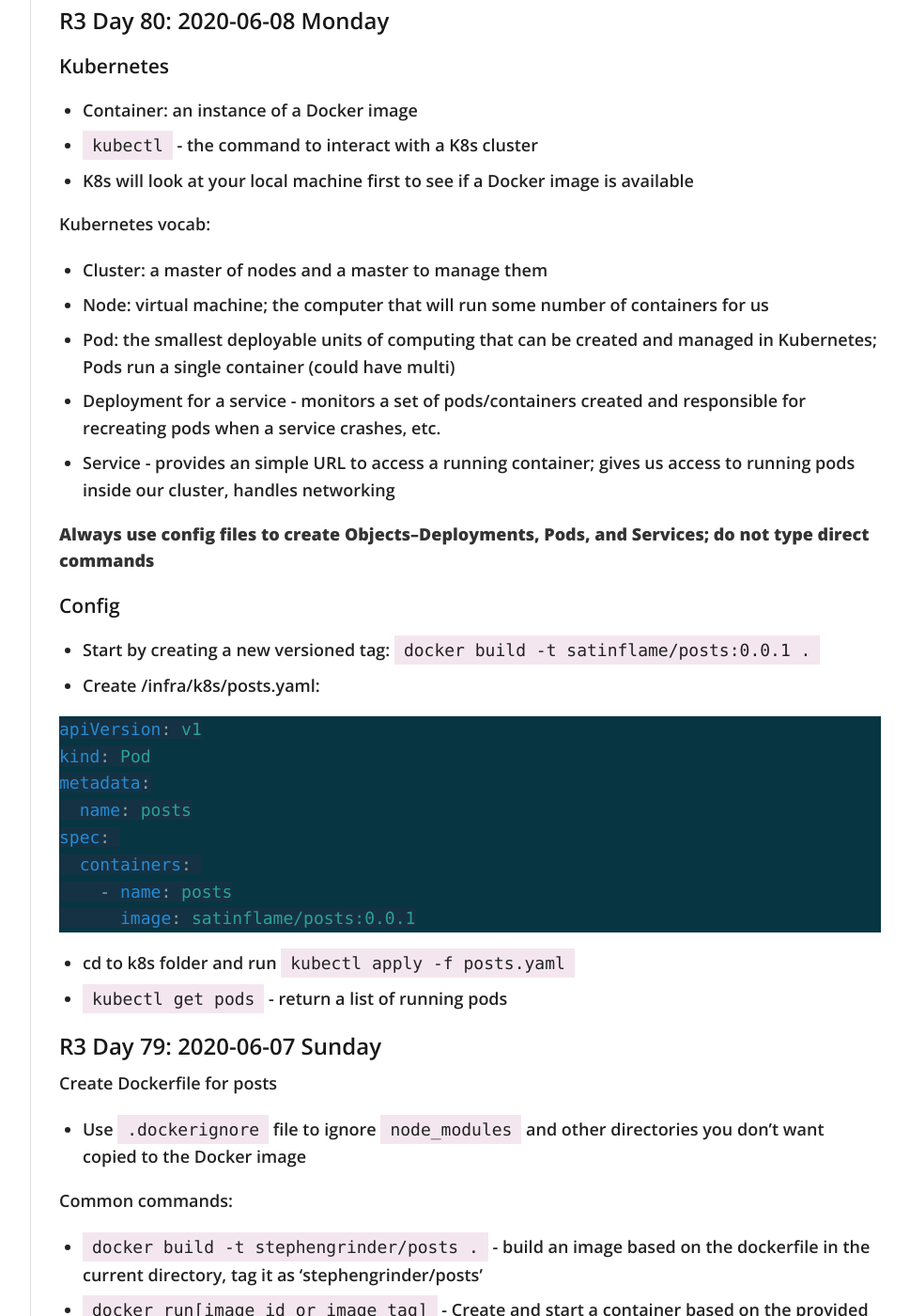
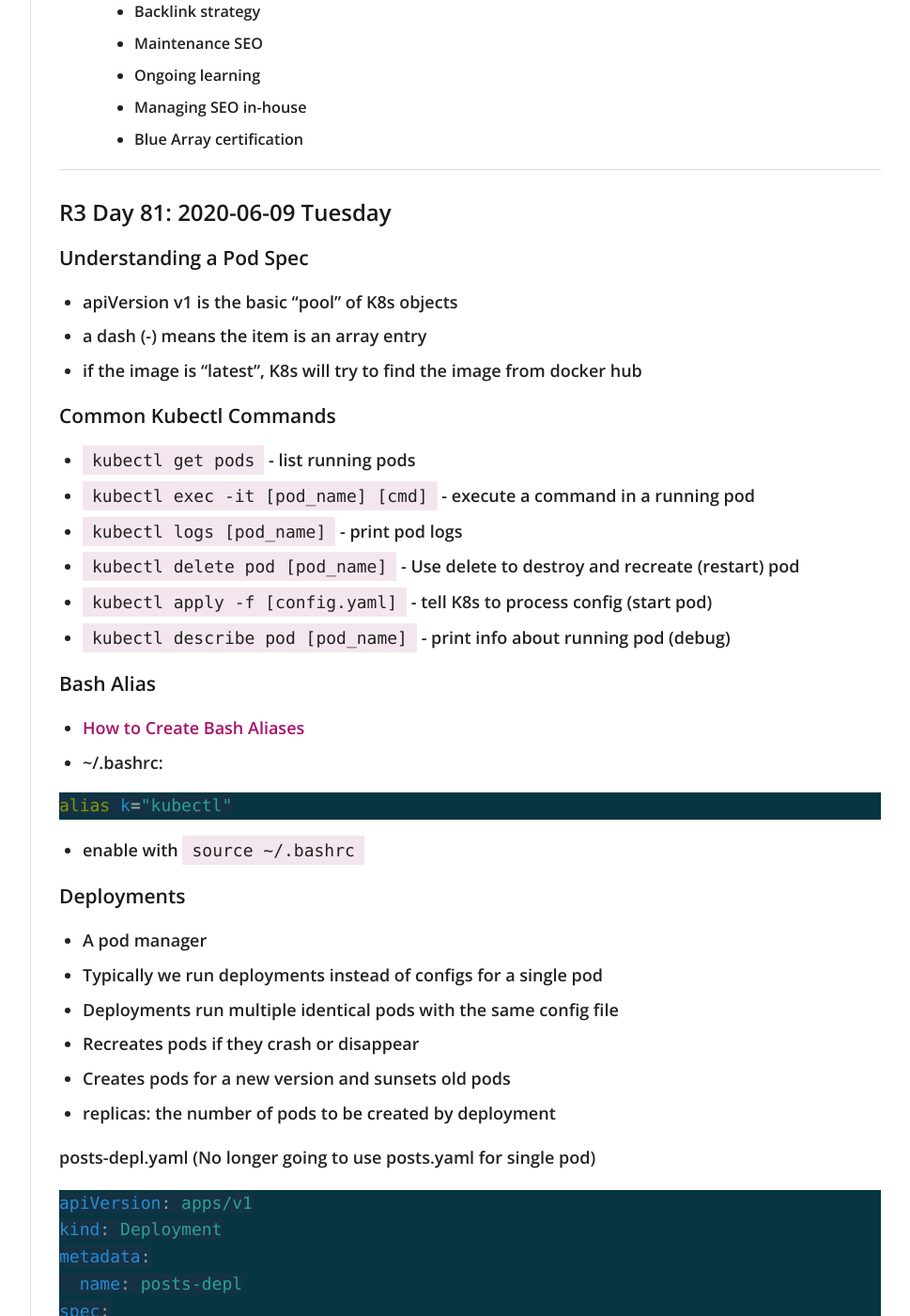
Before and after one commit to virtual/100daysofcode, a Jekyll site: the page built from index.md, in a window 1280 px wide and 1400 px high, scrolled down 4223 px. Shown: the whole window at 94% size, without its empty margins (272-1241 px from the left). Built offline with Jekyll 4.4.1, drawn with Linux system fonts in a browser that asks for light colours; nearby versions of some CDN libraries; our own code applies the rules of GitHub Pages for plain Markdown files; some of the changed text lies outside the part shown.

Commit message:
deployment k8s

````diff
--- a/index.md
+++ b/index.md
@@ -87,6 +87,12 @@
   - Day 71: Section 2✓: A Mini-Microservices App (Event bus data store)
   - Day 72: Section 3: Running services with Docker
   - Day 74: Section 24: Basics of Docker
+  - Day 75: Section 24: Basics of Docker
+  - Day 76: Section 24: Basics of Docker (Docker images)
+  - Day 78: Section 24✓: Basics of Docker (Running Node.js in a Docker Container)
+  - Day 79: Section 3✓: Running services with Docker (Create Dockerfile for posts)
+  - Day 80: Section 4: Orchestrating Collections of Services with Kubernetes (Getting started: Kubernetes)
+  - Day 80: Section 4: Orchestrating Collections of Services with Kubernetes (Deployments)
 - Develop out [Knight University using TailwindCSS](https://virtual.github.io/knightu/)
   - Day 55: Hero, subfeature
 - Other projects/APIs
@@ -109,8 +115,8 @@
   - Day 50: Technical audit of your site (part 2)
   - Day 51: Producing a technical backlog
   - Day 51, 52, 66: Benchmarking against your competitors
-  - Day 66, 76: SEO common pitfalls
-  - Creating a Keyword Universe
+  - Day 66, 76, 77: SEO common pitfalls
+  - Day 81: Creating a Keyword Universe
   - Creating your North Star Goal
   - Creating your monthly report
   - Site structure and internal linking
@@ -126,6 +132,75 @@
   - Blue Array certification
 
 ---
+
+## R3 Day 81: 2020-06-09 Tuesday
+
+### Understanding a Pod Spec
+
+- apiVersion v1 is the basic "pool" of K8s objects
+- a dash (-) means the item is an array entry
+- if the image is "latest", K8s will try to find the image from docker hub
+
+### Common Kubectl Commands
+
+- `kubectl get pods` - list running pods
+- `kubectl exec -it [pod_name] [cmd]` - execute a command in a running pod
+- `kubectl logs [pod_name]` - print pod logs
+- `kubectl delete pod [pod_name]` - Use delete to destroy and recreate (restart) pod
+- `kubectl apply -f [config.yaml]` - tell K8s to process config (start pod)
+- `kubectl describe pod [pod_name]` - print info about running pod (debug)
+
+### Bash Alias
+
+- [How to Create Bash Aliases](https://linuxize.com/post/how-to-create-bash-aliases/)
+- ~/.bashrc:
+
+```bash
+alias k="kubectl"
+```
+
+- enable with `source ~/.bashrc`
+
+### Deployments
+
+- A pod manager
+- Typically we run deployments instead of configs for a single pod
+- Deployments run multiple identical pods with the same config file
+- Recreates pods if they crash or disappear
+- Creates pods for a new version and sunsets old pods
+- replicas: the number of pods to be created by deployment
+
+posts-depl.yaml
+(No longer going to use posts.yaml for single pod)
+
+```yaml
+apiVersion: apps/v1
+kind: Deployment
+metadata:
+  name: posts-depl
+spec:
+  replicas: 1
+  selector:
+    matchLabels:
+      app: posts
+  template:
+    metadata:
+      labels:
+        app: posts
+    spec:
+      containers:
+        - name: posts
+          image: satinflame/posts:0.0.1
+```
+
+- Now if you delete a running pod, the deployment will automatically recreate a new one
+
+### Common Deployment Commands
+
+- `kubectl get deployments` - list running deployments
+- `kubectl describe deployment [deployment_name]` - print out info on a deployment
+- `kubectl apply -f [config.yaml]` - create deployment from config
+- `kubectl delete deployment [deployment_name]` - Use delete to destroy a deployment (and delete related pods)
 
 ## R3 Day 80: 2020-06-08 Monday
 
````
